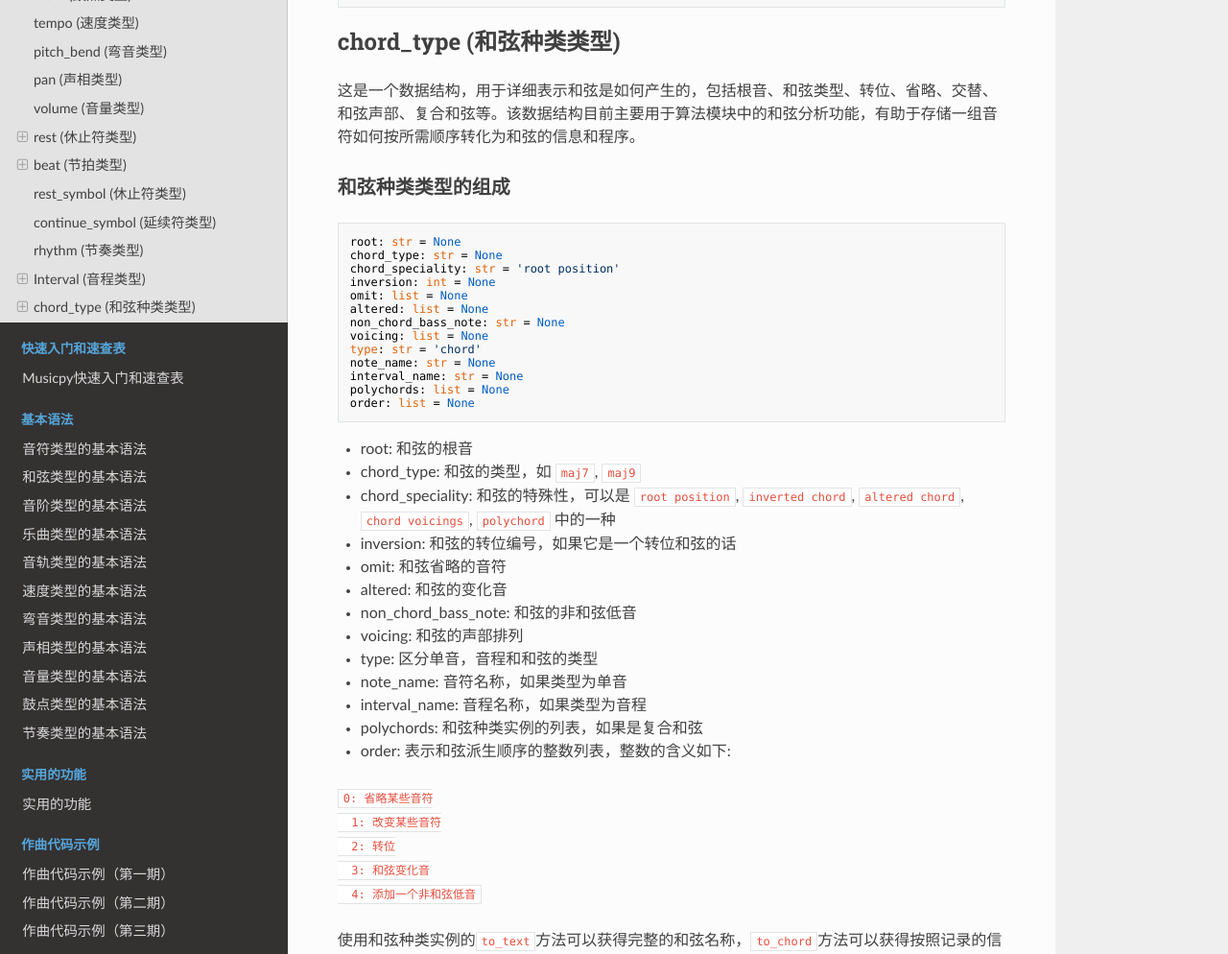
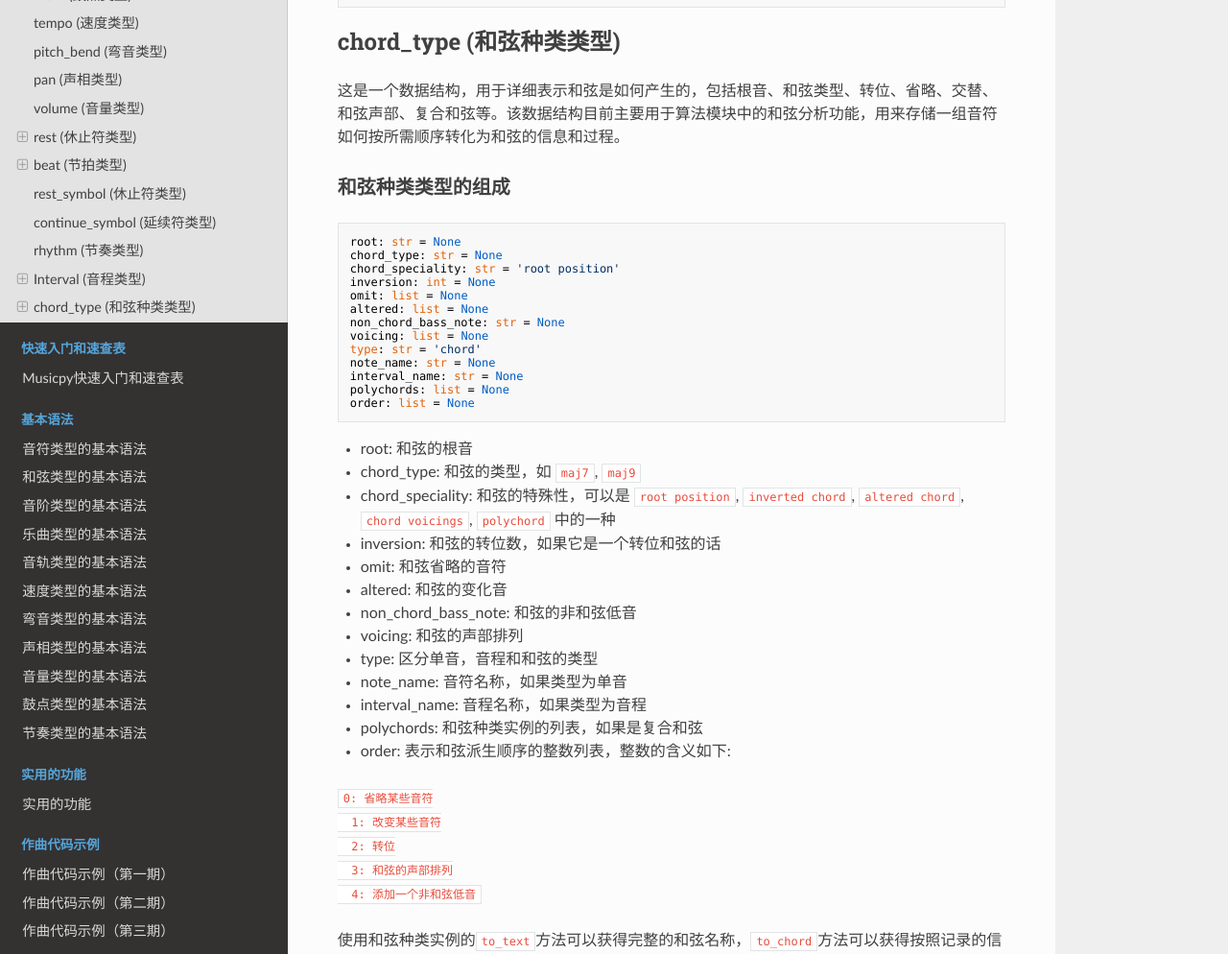
Before and after one commit to Rainbow-Dreamer/musicpy_docs_zh_CN, an MkDocs documentation site: the page built from docs/Data Structures of musicpy.md, in a window 1280 px wide and 1400 px high, scrolled down 9226 px. Shown: the part 229-1223 px from the top of the window at 96% size. Built offline with MkDocs 1.6.1, drawn with Linux system fonts in a browser that asks for light colours; nearby versions of some CDN libraries.

Commit message:
Update Data Structures of musicpy.md

````diff
--- a/docs/Data Structures of musicpy.md
+++ b/docs/Data Structures of musicpy.md
@@ -449,7 +449,7 @@ M3
 
 ## chord_type (和弦种类类型)
 
-这是一个数据结构，用于详细表示和弦是如何产生的，包括根音、和弦类型、转位、省略、交替、和弦声部、复合和弦等。该数据结构目前主要用于算法模块中的和弦分析功能，有助于存储一组音符如何按所需顺序转化为和弦的信息和程序。
+这是一个数据结构，用于详细表示和弦是如何产生的，包括根音、和弦类型、转位、省略、交替、和弦声部、复合和弦等。该数据结构目前主要用于算法模块中的和弦分析功能，用来存储一组音符如何按所需顺序转化为和弦的信息和过程。
 
 ### 和弦种类类型的组成
 
@@ -475,7 +475,7 @@ order: list = None
 
 * chord_speciality: 和弦的特殊性，可以是 `root position`, `inverted chord`, `altered chord`, `chord voicings`, `polychord` 中的一种
 
-* inversion: 和弦的转位编号，如果它是一个转位和弦的话
+* inversion: 和弦的转位数，如果它是一个转位和弦的话
 
 * omit: 和弦省略的音符
 
@@ -499,7 +499,7 @@ order: list = None
   0: 省略某些音符
   1: 改变某些音符
   2: 转位
-  3: 和弦变化音
+  3: 和弦的声部排列
   4: 添加一个非和弦低音
   ```
 
````
